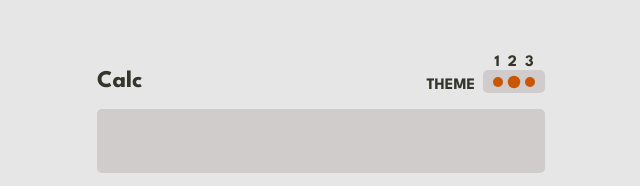
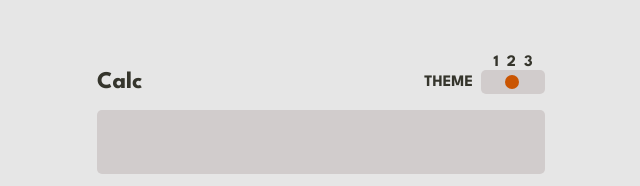
Before and after one commit to CertificationSurya/Multi-theme-Calculator, a website with bundled scripts: page index.html in a window 1280 px wide. Both pictures are taken after a click on the element 833 px from the left and 207 px from the top of the page. Shown: the part 126-312 px from the top of the page, 319-959 px from the left. Built offline with nearby package versions, Linux system fonts and the light colour scheme.

Commit message:
Eradicadet minor issues

```diff
--- a/index.html
+++ b/index.html
@@ -10,7 +10,7 @@
     <link rel="stylesheet" type="text/css" href="./css/style.css" />
     <script type="text/javascript" src="script.js" defer></script>
 </head>
-<body class="theme-one">
+<body class="theme-0">
 
     <noscript>
         Calculator won't work because you have disabled script either willingly or is not supported by browser.
@@ -31,10 +31,8 @@
                         <p class="themeNo">2</p>
                         <p class="themeNo">3</p>
                     </span>
-                    <span class="themes__toggle">
-                        <button class="circle 1 active"></button>
-                        <button class="circle 2 "></button>
-                        <button class="circle 3"></button>
+                    <span class="themes__toggle "  onclick="themeChanger()">
+                        <button class="theme-selector"></button>
                     </span>
                 </div>
             </div>
--- a/script.js
+++ b/script.js
@@ -1,30 +1,24 @@
 // const { prependListener } = require("gulp");
 
 let theme ={
-    1: "theme-one",
-    2: "theme-two",
-    3: "theme-three"
+    0: "theme-one",
+    1: "theme-two",
+    2: "theme-three"
 };
 
-let themeToggle = document.querySelectorAll('.circle');
-let body = document.querySelector('body');
+const themeToggle = document.querySelector('.theme-selector');
+const body = document.querySelector('body');
+let themeNum =0;
 
 // Adding event Listener to every toggle
-themeToggle.forEach(item=> item.addEventListener('click',()=>{
-
-    themeToggle.forEach(circle=> circle.classList.remove("active"));
-    item.classList.add("active");
+function themeChanger(){
+    console.log("hi")
+    themeNum<2? themeNum++ : themeNum = 0;
 
     body.removeAttribute("class");
-
-    for(let key in theme) {
-        console.log(key)
-        if(item.classList.contains(`${key}`)){
-            body.setAttribute("class", `${theme[key]}`);
-        }
-    }
-
-}))
+    body.setAttribute("class", `theme-${themeNum}`);
+    themeToggle.style.left = `${themeNum}rem`;
+}
 
 
 
@@ -51,13 +45,11 @@ class Calculator{
 
     deleteF(){
         this.currentOperand= this.currentOperand.slice(0,-1);
-        // console.log("hello")
-
     }
 
 
     OurOperation(operator){
-        // It will check if num ends with "." if yes then discard it.
+        // It will check if num ends with "." but have no value after that. if yes then discard it.
         if(this.currentOperand.charAt(this.currentOperand.length-1)=="."){
             this.currentOperand= this.currentOperand.slice(0,-1);
         }
@@ -70,9 +62,9 @@ class Calculator{
             return;
         }
 
-        // let operateReg = /(-|\+|\*|\/)/g;
+
         if(this.previousOperand.match(/(-|\+|\x|\/)/g)!=null) {
-            console.log(previousOperandText.innerText)
+            // console.log(previousOperandText.innerText)
             this.operator = operator;
             this.previousOperand = this.previousOperand.slice(0,-1) + this.operator;
 
--- a/style.scss
+++ b/style.scss
@@ -10,7 +10,7 @@
 
     // Creating Css variable in different themes
 
-body.theme-one{
+body.theme-0{
     background-color: color(--main-bg);
 
 
@@ -20,7 +20,7 @@ body.theme-one{
 
 }
 
-body.theme-two{
+body.theme-1{
     background-color: color(--main-bg);
 
     @each $keys, $values in $theme-two {
@@ -28,7 +28,7 @@ body.theme-two{
     }
 }
 
-body.theme-three{
+body.theme-2{
     background-color: color(--main-bg);
 
     @each $keys, $values in $theme-three {
@@ -134,28 +134,32 @@ body{
     }
 
     &> p{
-        align-self: flex-end;
-        padding: 0 0.5em;
+        align-self: end;
+        padding: 0.2rem 0.5em;
     }
 
     &__toggle{
         @include flex(row, center);
         background-color: color(--toggle-bg);
-        padding: 0.4rem 0.4rem;
+        width: 4rem;
+        height: 1.5rem;
         cursor: pointer;
+        position: relative;
 
-        .circle{
+        .theme-selector{
             @include br(50%);
-            height: 10px;
-            width: 10px;
-            margin: 0 0.2rem;
+            margin-inline:  0.5rem;
+            position: absolute;
+            top: 50%;
+            transform: translateY(-50%);
+            left: 0;
+            height: 0.875rem;
+            width: 0.875rem;
             background-color: color(--key-equal-toggle);
+            transition: 0.35s ease all;
 
-            &.active{
-                transition: 0.25s ease-in-out;
-                scale: 1.25;
-            }
         }
+
     }
 }
 
@@ -171,7 +175,7 @@ body{
     .previous{
         font-size: $font-preNum;
         height: 20px;
-        padding: 0.15rem 0;
+        padding-inline: 0.15rem ;
     }
     .current{
         font-size: $font-num;
@@ -189,7 +193,6 @@ body{
     .row{
         @include center;
         @include gap(0, 1);
-        // width: inherit;
         grid-template-columns: repeat(4, 1fr);
 
     }
@@ -232,7 +235,6 @@ body{
         box-shadow: inset 0px -2.5px 0px 0 color(--key-equal-shadow);
         background-color: color(--key-equal-shadow);
     }
-// }
 }
 
 @media screen and (max-width: 425px) {
```
Also changed, not shown: css/style.css.
